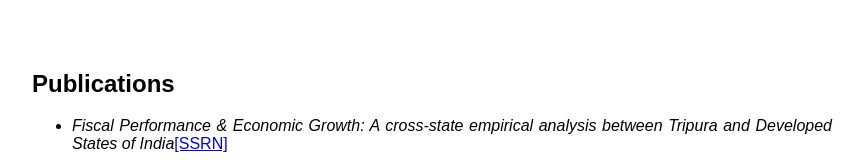
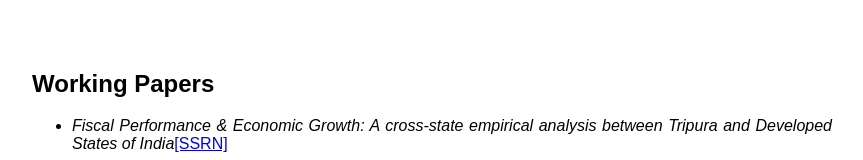
Before and after one commit to BaibhabiGoswami/BaibhabiGoswami.github.io, a plain HTML site: page index.html in a window 1280 px wide. Shown: the part 719-879 px from the top of the page, without its empty margins (208-1071 px from the left). Drawn offline with Linux system fonts and the light colour scheme.

Commit message:
Update index.html

```diff
--- a/index.html
+++ b/index.html
@@ -81,7 +81,7 @@
     <nav>
         <a href="#home">Home</a>
         <a href="#about">Career Highlights</a>
-         <a href="#publications">Working Papers</a>
+         <a href="#WP">Working Papers</a>
         <a href="#research">Research Interests</a>
         <a href="#cv">CV</a>
         <a href="#contact">Contact</a>
@@ -106,8 +106,8 @@ positive environmental and social impact.</p>
         <li><strong>Cultural enthusiast:</strong> An avid participant in regional theatre and recitation, recognized with the Biswajt Das Memorial Award.</li>
     </ul>
 </section>
-    <section id="publications">
-        <h2>Publications</h2>
+    <section id="WP">
+        <h2>Working Papers</h2>
         <ul>
             <li><i>Fiscal Performance & Economic Growth: A cross-state empirical analysis between Tripura and Developed States of India</i><a href="https://papers.ssrn.com/sol3/papers.cfm?abstract_id=4720504" target="_blank">[SSRN]</a>
         </ul>
```
